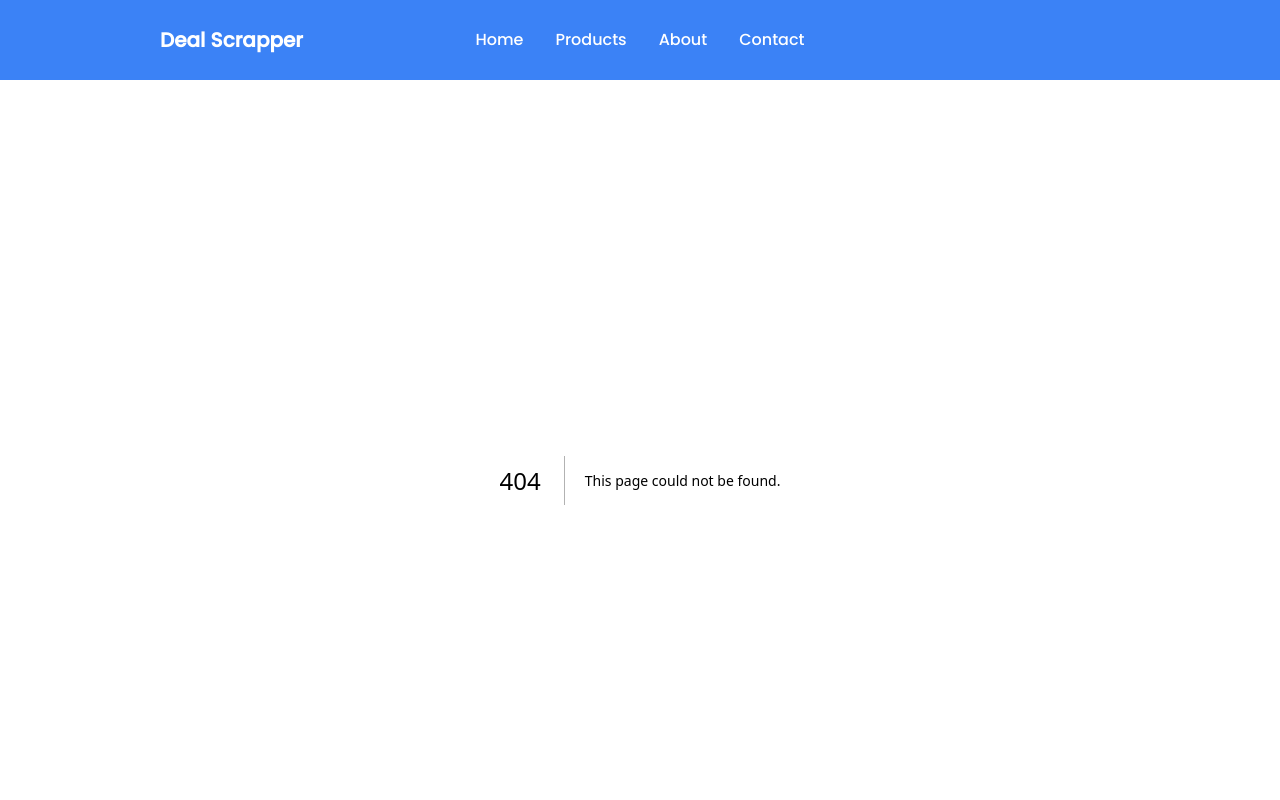
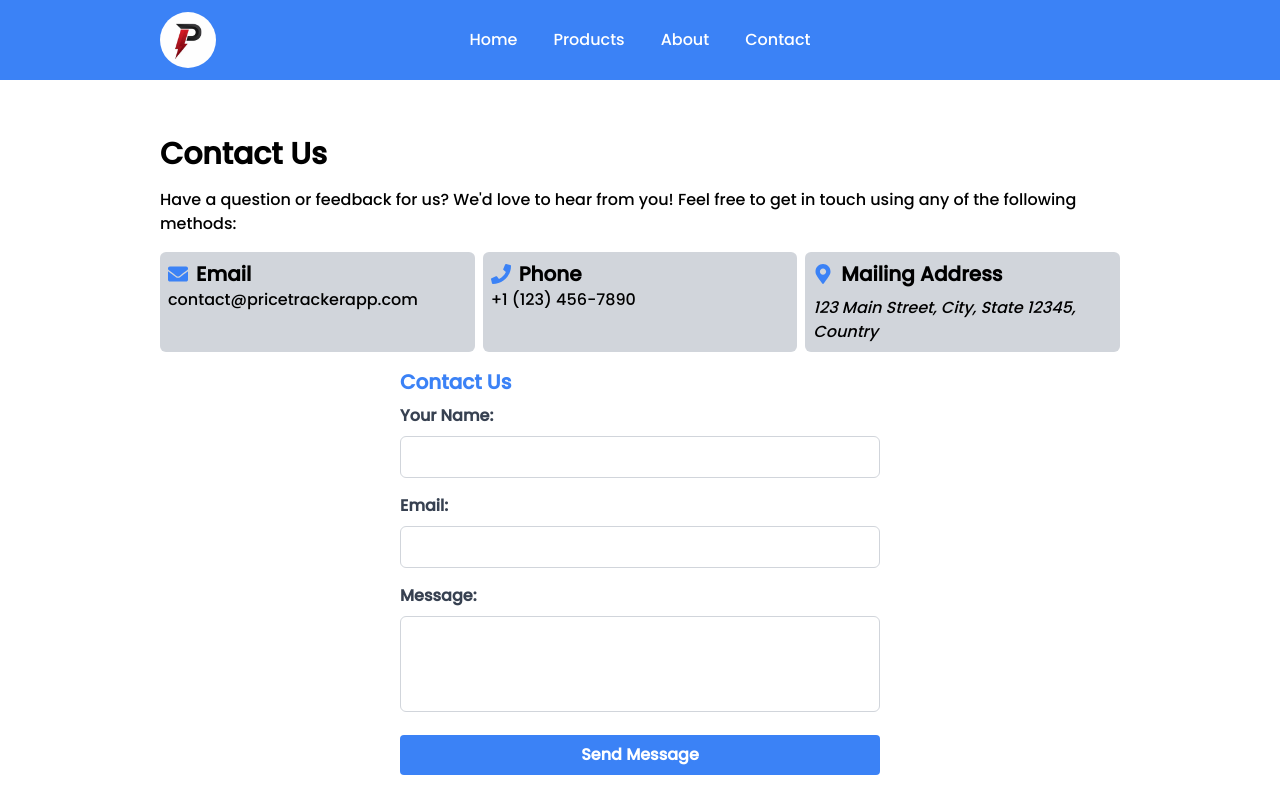
Before and after one commit to himanshushahi/Web-scrapper, a Next.js app: page /contact-us in a window 1280 px wide. Before the commit this address had no page. Shown: the top 800 px of the page. Built offline with nearby package versions, Linux system fonts and the light colour scheme.

Commit message:
add contact and about us page

```diff
--- /dev/null
+++ b/app/about/page.js
@@ -0,0 +1,34 @@
+import React from 'react';
+
+const Page = () => {
+  return (
+    <div className='flex justify-center my-20'>
+    <div className="wrapper">
+    <h1 className="text-3xl font-bold mb-4">About Us</h1>
+    <p className="mb-4">
+      Welcome to PriceScraper, your reliable source for real-time price tracking of products on Amazon and Flipkart. Our mission is to empower you to make informed purchasing decisions by providing up-to-date price information, all in one convenient place.
+    </p>
+    <p className="mb-4">
+      At PriceScraper, our team of dedicated web scrapers works tirelessly to collect and update data from Amazon and Flipkart, ensuring that you always have access to the latest prices, discounts, and special offers. We're committed to helping you save both time and money when shopping online.
+    </p>
+    <p className="mb-4">
+      Key Features of PriceScraper:
+    </p>
+    <ul className="list-disc pl-6 mb-4">
+      <li>Real-time price tracking for Amazon and Flipkart products.</li>
+      <li>Receive instant price drop notifications to never miss a great deal.</li>
+      <li>Effortlessly compare prices between the two leading e-commerce platforms.</li>
+      <li>Find the best value for your desired products with ease.</li>
+    </ul>
+    <p className="mb-4">
+      Whether you're a seasoned online shopper or just looking to save money on your favorite items, PriceScraper is here to assist you. Start using our platform today and experience the benefits of smart online shopping.
+    </p>
+    <p>
+      Join our community of savvy shoppers and let PriceScraper enhance your online shopping experience. Your satisfaction is our priority, and we're here to make sure you get the most value out of every purchase.
+    </p>
+  </div>
+  </div>
+  );
+};
+
+export default Page;
--- a/app/components/Footer.jsx
+++ b/app/components/Footer.jsx
@@ -1,6 +1,6 @@
 import Link from 'next/link';
 import React from 'react';
-import { FaFacebook, FaTwitter, FaInstagram } from 'react-icons/fa';
+import { FaInstagram, FaLinkedin, FaGit, FaGithub } from 'react-icons/fa';
 
 const Footer = () => {
   return (
@@ -9,18 +9,18 @@ const Footer = () => {
         <div className="flex-1 text-xl">Product Scraper</div>
         <div className="flex-1 flex justify-center gap-4">
           <Link href="/">Home</Link>
-          <a href="#">Products</a>
-          <a href="#">About Us</a>
-          <a href="#">Contact Us</a>
+          <Link href="/#product-section">Products</Link>
+          <Link href="/about">About Us</Link>
+          <Link href="/contact-us">Contact Us</Link>
         </div>
         <div className="flex-1 flex justify-center gap-4">
-          <a href="#">
-            <FaFacebook size={30}/>
+          <a href="https://www.linkedin.com/in/himanshu-kumar-shahi-1b6817259/" target='_blank'>
+            <FaLinkedin size={30}/>
           </a>
-          <a href="#">
-            <FaTwitter size={30}/>
+          <a href="https://github.com/himanshushahi?tab=repositories" target='_blank'>
+            <FaGithub size={30}/>
           </a>
-          <a href="#">
+          <a href="https://www.instagram.com/djgolubabu_yt/" target='_blank'>
             <FaInstagram size={30}/>
           </a>
         </div>
--- a/app/components/HeroSection.jsx
+++ b/app/components/HeroSection.jsx
@@ -1,7 +1,7 @@
 import Image from "next/image";
 import React from "react";
 import { FaShoppingCart, FaAmazon, FaFacebook } from "react-icons/fa";
-import scrapperImage from '../../public/logo.jpeg'
+import scrapperImage from '../../public/scrapper.jpeg'
 
 function HeroSection() {
   return (
@@ -31,7 +31,7 @@ function HeroSection() {
             </button>
           </div>
         </div>
-        <div className="basis-1/2 flex justify-end max-md:justify-center">
+        <div className="basis-1/2 max-md:basis-full flex justify-end max-md:justify-center">
           <Image
             height={500}
             width={500}
--- a/app/components/Navbar.jsx
+++ b/app/components/Navbar.jsx
@@ -1,8 +1,10 @@
 'use client'
 
+import Image from "next/image";
 import Link from "next/link";
 import React, { useState } from "react";
 import { FaBars } from "react-icons/fa";
+import logo from '../../public/logo.webp'
 
 function Navbar() {
   const [isOpen,setIsOpen] = useState(false)
@@ -10,20 +12,20 @@ function Navbar() {
     <div className="bg-blue-500 flex justify-center items-center h-[10vh] sticky top-0 z-10 ">
       <nav className="wrapper relative max-md:w-full max-md:px-2 flex justify-between items-center">
         <div className="text-white font-bold text-xl max-md:text-base text-start basis-1/3 max-md:basis-1/2">
-          Deal Scrapper
+          <Image src={logo} alt="logo" className="w-14 object-cover h-14 rounded-full" width={300} height={300} />
         </div>
-        <ul className={`flex space-x-4 max-md:absolute top-full transition-all duration-300 ${isOpen?'right-0':'right-full'} max-md:flex-col max-md:p-4 max-md:bg-blue-500 max-md:items-center max-md:w-full basis-1/3 justify-center  max-md:basis-[unset]`}>
+        <ul className={`flex gap-5 max-md:gap-3 max-md:absolute top-full transition-all duration-300 ${isOpen?'right-0':'right-full'} max-md:flex-col max-md:p-4 max-md:bg-blue-500 max-md:items-center max-md:w-full basis-1/3 justify-center  max-md:basis-[unset]`}>
           <li className="text-white px-2 py-1 hover:bg-blue-300 transition-colors duration-300 rounded">
             <Link href="/">Home</Link>
           </li>
           <li className="text-white px-2 py-1 hover:bg-blue-300 transition-colors duration-300 rounded">
-            <a href="#">Products</a>
+            <Link href="/#product-section">Products</Link>
           </li>
           <li className="text-white px-2 py-1 hover:bg-blue-300 transition-colors duration-300 rounded">
-            <a href="#">About</a>
+            <Link href="/about">About</Link>
           </li>
           <li className="text-white px-2 py-1 hover:bg-blue-300 transition-colors duration-300 rounded">
-            <a href="#">Contact</a>
+            <Link href="/contact-us">Contact</Link>
           </li>
         </ul>
         <div className="flex basis-1/3 max-md:basis-1/2 justify-end gap-2">
--- a/app/components/SearchComponent.jsx
+++ b/app/components/SearchComponent.jsx
@@ -31,7 +31,7 @@ function SearchComponent() {
         }
       };
   return (
-    <div className=" bg-blue-500 flex justify-center">
+    <div className=" bg-blue-500 flex justify-center" id="product-section">
     <div className="flex wrapper justify-center w-1/2 max-md:w-full max-md:px-2 items-center h-20">
       <input
         type="text"
--- /dev/null
+++ b/app/contact-us/page.js
@@ -0,0 +1,129 @@
+'use client'
+import React ,{useState} from "react";
+import { FaEnvelope, FaPhone, FaMapMarkerAlt } from "react-icons/fa";
+
+const Page = () => {
+    const [formData, setFormData] = useState({
+        name: "",
+        email: "",
+        message: "",
+      });
+
+      const handleChange = (e) => {
+        setFormData({
+          ...formData,
+          [e.target.name]: e.target.value,
+        });
+      };
+
+      const onSubmit = (e) => {
+        e.preventDefault();
+        console.log(formData)
+      };
+  return (
+    <div className="flex justify-center py-14">
+      <div className="wrapper max-md:px-2">
+        <h1 className="text-3xl font-bold mb-4">Contact Us</h1>
+        <p className="mb-4">
+          Have a question or feedback for us? We'd love to hear from you! Feel
+          free to get in touch using any of the following methods:
+        </p>
+        <div className="grid md:grid-cols-3 grid-cols-1 gap-2 ">
+        <div className="flex items-start flex-col bg-gray-300 rounded-md p-2">
+          <h2 className="text-xl flex items-center font-semibold justify-center">
+            <FaEnvelope className="text-blue-500 mr-2" /> Email
+          </h2>
+          <a
+            href="mailto:contact@pricetrackerapp.com"
+            className="hover:underline"
+          >
+            contact@pricetrackerapp.com
+          </a>
+        </div>
+        <div className=" flex items-start flex-col bg-gray-300 rounded-md p-2">
+          <h2 className="text-xl flex items-center font-semibold justify-center">
+            <FaPhone className="text-blue-500 mr-2" /> Phone
+          </h2>
+          <p>+1 (123) 456-7890</p>
+        </div>
+        <div className=" flex items-start flex-col bg-gray-300 rounded-md p-2">
+          <h2 className="text-xl font-semibold mb-2 flex items-center justify-center">
+            <FaMapMarkerAlt className="text-blue-500 mr-2" /> Mailing Address
+          </h2>
+          <address>
+            123 Main Street,
+            City, State 12345,
+            Country
+          </address>
+        </div>
+        </div>
+        <div className="my-4">
+          <h2 className="text-xl font-semibold mb-2 w-1/2 mx-auto max-md:w-full max-md:mx-2 text-blue-500">Contact Us</h2>
+          <form className="w-1/2 mx-auto max-md:w-full " onSubmit={onSubmit}>
+            <div className="mb-4">
+              <label
+                htmlFor="name"
+                className="block text-gray-700 font-semibold mb-2"
+              >
+                Your Name:
+              </label>
+              <input
+                type="text"
+                id="name"
+                name="name"
+                value={formData.name}
+                onChange={handleChange}
+                onFocus={(e)=>e.target.classList.add('shadow-custom')}
+                onBlur={(e)=>e.target.classList.remove('shadow-custom')}
+                className="border border-gray-300 rounded-md p-2 w-full outline-none"
+              />
+            </div>
+            <div className="mb-4">
+              <label
+                htmlFor="email"
+                className="block text-gray-700 font-semibold mb-2"
+              >
+                Email:
+              </label>
+              <input
+                type="email"
+                id="email"
+                name="email"
+                value={formData.email}
+                onChange={handleChange}
+                onFocus={(e)=>e.target.classList.add('shadow-custom')}
+                onBlur={(e)=>e.target.classList.remove('shadow-custom')}
+                className="border border-gray-300 rounded-md p-2 w-full outline-none"
+              />
+            </div>
+            <div className="mb-4">
+              <label
+                htmlFor="message"
+                className="block text-gray-700 font-semibold mb-2"
+              >
+                Message:
+              </label>
+              <textarea
+                id="message"
+                name="message"
+                value={formData.message}
+                onChange={handleChange}
+                onFocus={(e)=>e.target.classList.add('shadow-custom')}
+                onBlur={(e)=>e.target.classList.remove('shadow-custom')}
+                className="border resize-none h-24 border-gray-300 rounded-md p-2 w-full outline-none"
+              ></textarea>
+            </div>
+            <button
+              type="submit"
+              className="bg-blue-500 hover:bg-blue-600 transition-colors duration-200 text-white font-semibold py-2 px-4 w-full rounded"
+            >
+              Send Message
+            </button>
+          </form>
+        </div>
+      </div>
+    </div>
+  );
+};
+
+export default Page;
--- a/app/globals.css
+++ b/app/globals.css
@@ -24,3 +24,7 @@
   background: rgb(85, 85, 205);
   border-radius: 9999px;
 }
+
+.shadow-custom{
+  box-shadow: rgba(3, 102, 214, 0.3) 0px 0px 0px 3px;
+}
--- a/app/layout.js
+++ b/app/layout.js
@@ -7,8 +7,8 @@ import Footer from "./components/Footer";
 const poppins = Poppins({ subsets: ["latin"], weight: "500" });
 
 export const metadata = {
-  title: "Create Next App",
-  description: "Generated by create next app",
+  title: "PriceTrackerHub - Your Ultimate Amazon and Flipkart Price Tracking Solution",
+  description: "Welcome to PriceTrackerHub, your one-stop destination for effortlessly monitoring and comparing prices of Amazon and Flipkart products. Never miss a deal again as our intuitive platform helps you stay updated on price drops, discounts, and special offers, ensuring you always get the best value for your money. Start tracking prices today and make smarter shopping decisions with PriceTrackerHub!",
 };
 
 export default function RootLayout({ children }) {
--- a/app/page.js
+++ b/app/page.js
@@ -23,14 +23,14 @@ export default async function Page({_,searchParams}) {
     <div>
       <HeroSection />
       <SearchComponent />
-      <div className="flex justify-center">
+      <section className="flex justify-center" >
         <div className=" wrapper flex flex-wrap max-md:justify-center mt-2">
           {products &&
             products.map((product) => (
               <ProductCard key={product._id} product={product} />
             ))}
         </div>
-      </div>
+      </section>
       <Pagination documentCount={count}/>
     </div>
   );
--- a/next.config.js
+++ b/next.config.js
@@ -8,6 +8,9 @@ const nextConfig = {
       },{
         protocol: "https",
         hostname: "rukminim2.flixcart.com",
+      },{
+        protocol: "https",
+        hostname: "i.pinimg.com",
       },
     ],
   },
```
Also changed, not shown: app/product/[id]/page.js (line endings or trailing spaces), public/logo.webp (added), public/scrapper.jpeg (renamed from public/logo.jpeg).
